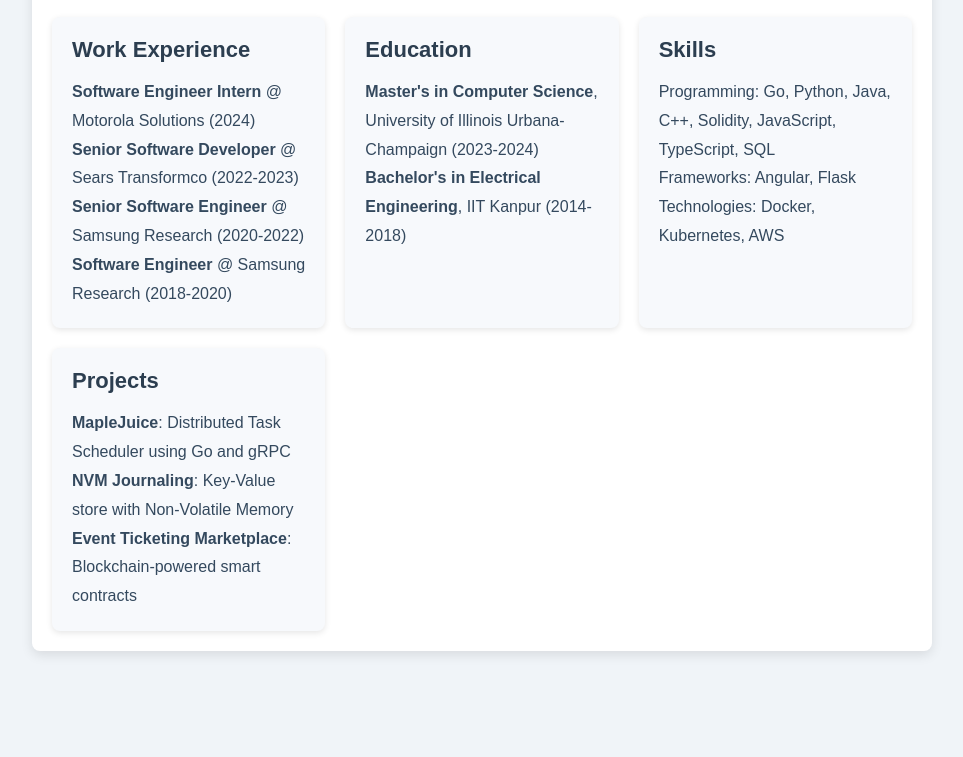
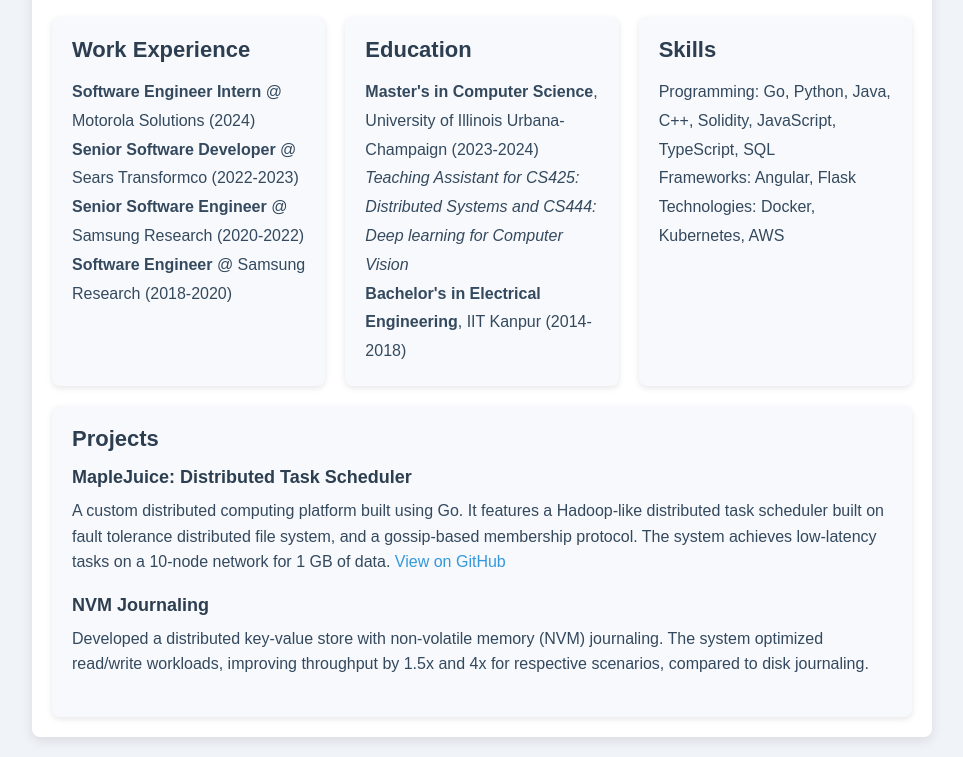
Before and after one commit to sidlal154/sidlal154.github.io, a plain HTML site: page index.html in a window 1280 px wide. Shown: the part 197-954 px from the top of the page, without its empty margins (158-1121 px from the left). Before the commit the page ends 868 px from the top, so only its background shows below. Drawn offline with Linux system fonts and the light colour scheme.

Commit message:
Project details added

```diff
--- a/index.html
+++ b/index.html
@@ -38,7 +38,8 @@
             <div class="tile">
                 <h2>Education</h2>
                 <ul>
-                    <li><strong>Master's in Computer Science</strong>, University of Illinois Urbana-Champaign (2023-2024)</li>
+                    <li><strong>Master's in Computer Science</strong>, University of Illinois Urbana-Champaign (2023-2024)
+                    <i>Teaching Assistant for CS425: Distributed Systems and CS444: Deep learning for Computer Vision</i></li>
                     <li><strong>Bachelor's in Electrical Engineering</strong>, IIT Kanpur (2014-2018)</li>
                 </ul>
             </div>
@@ -52,13 +53,16 @@
                 </ul>
             </div>
 
-            <div class="tile">
+            <div class="tile project-tile">
                 <h2>Projects</h2>
-                <ul>
-                    <li><strong>MapleJuice</strong>: Distributed Task Scheduler using Go and gRPC</li>
-                    <li><strong>NVM Journaling</strong>: Key-Value store with Non-Volatile Memory</li>
-                    <li><strong>Event Ticketing Marketplace</strong>: Blockchain-powered smart contracts</li>
-                </ul>
+                <div class="project">
+                    <h3>MapleJuice: Distributed Task Scheduler</h3>
+                    <p>A custom distributed computing platform built using Go. It features a Hadoop-like distributed task scheduler built on fault tolerance distributed file system, and a gossip-based membership protocol. The system achieves low-latency tasks on a 10-node network for 1 GB of data. <a href="https://github.com/sidlal154/MapleJuice" target="_blank">View on GitHub</a></p>
+                </div>
+                <div class="project">
+                    <h3>NVM Journaling</h3>
+                    <p>Developed a distributed key-value store with non-volatile memory (NVM) journaling. The system optimized read/write workloads, improving throughput by 1.5x and 4x for respective scenarios, compared to disk journaling. </p>
+                </div>
             </div>
         </section>
     </div>
--- a/styles.css
+++ b/styles.css
@@ -62,7 +62,7 @@ header {
 
 .content {
     display: grid;
-    grid-template-columns: repeat(auto-fit, minmax(250px, 1fr));
+    grid-template-columns: repeat(3, 1fr);
     gap: 20px;
 }
 
@@ -88,3 +88,32 @@ header {
     font-size: 16px;
     color: #34495e;
 }
+
+.project-tile {
+    grid-column: span 3;
+}
+
+.project-tile .project {
+    margin-bottom: 20px;
+}
+
+.project-tile .project h3 {
+    font-size: 18px;
+    margin-bottom: 10px;
+    color: #2c3e50;
+}
+
+.project-tile .project p {
+    font-size: 16px;
+    color: #34495e;
+    line-height: 1.6;
+}
+
+.project-tile .project a {
+    color: #3498db;
+    text-decoration: none;
+}
+
+.project-tile .project a:hover {
+    text-decoration: underline;
+}
```
